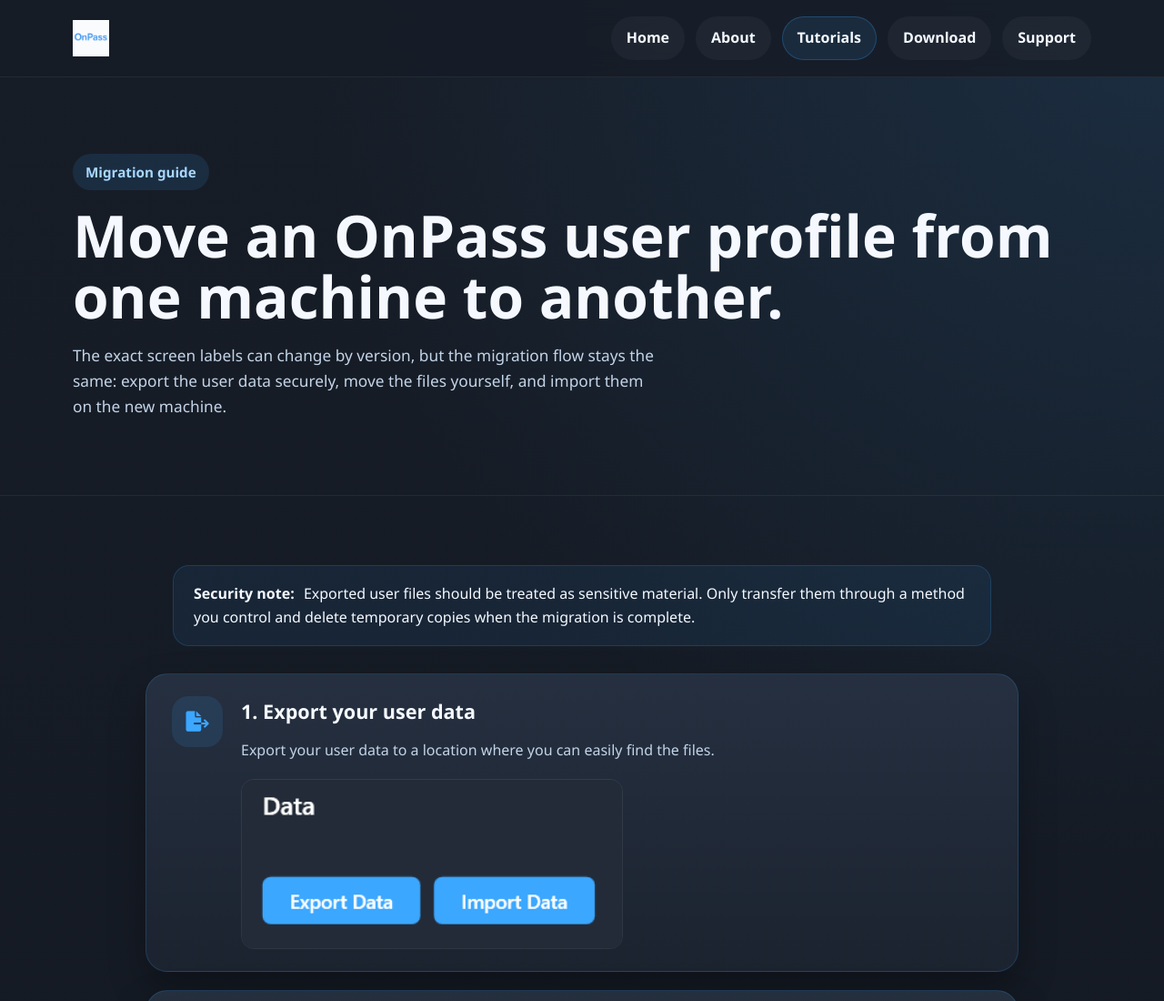
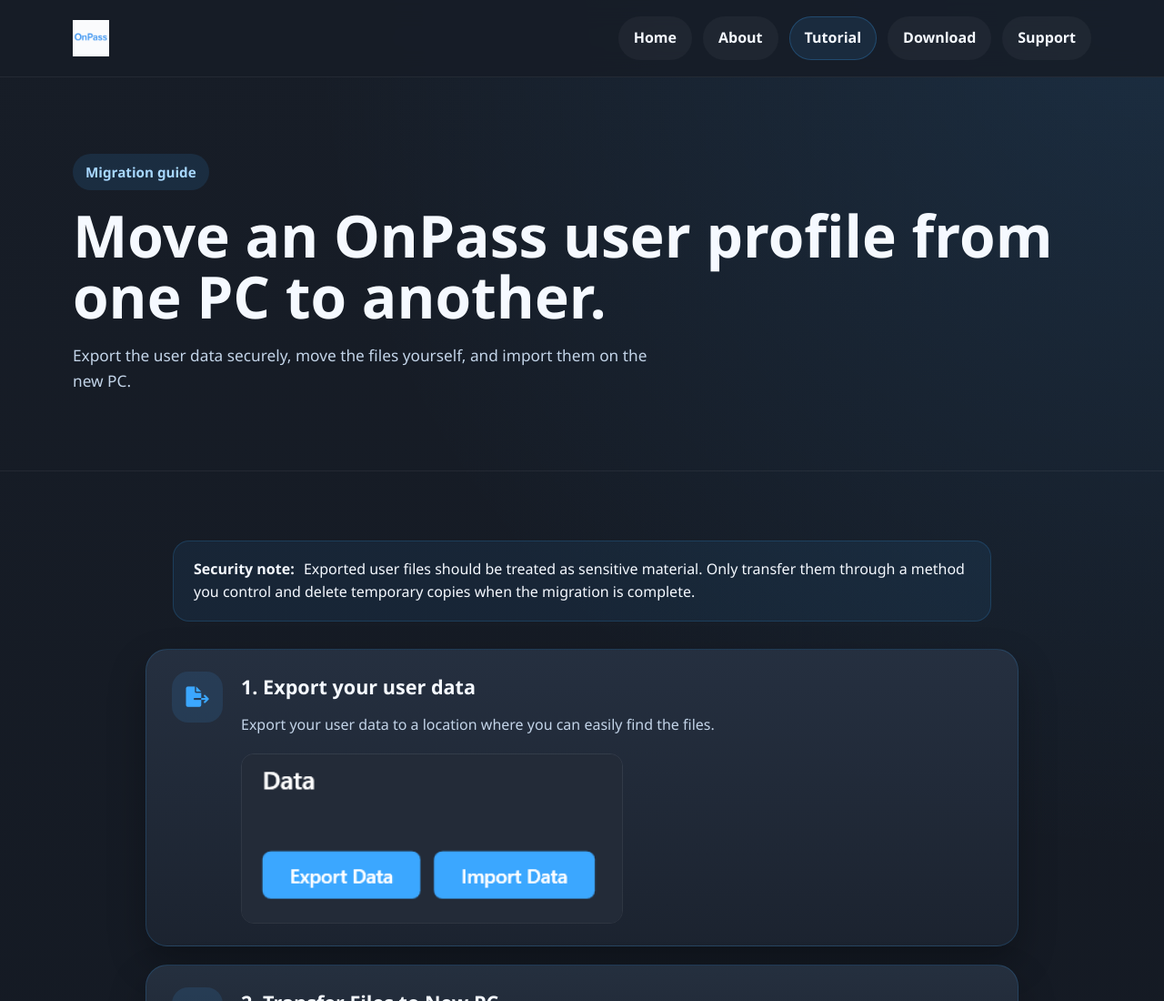
Before and after one commit to AL-KHATAB/OnPass-website, a plain HTML site: page export_user_tutorial.html in a window 1280 px wide. Shown: the top 1100 px of the page at 91% size. Drawn offline with Linux system fonts and the light colour scheme.

Commit message:
Rename tutorial navigation label

```diff
--- a/export_user_tutorial.html
+++ b/export_user_tutorial.html
@@ -18,7 +18,7 @@
                 <ul>
                     <li><a href="./index.html">Home</a></li>
                     <li><a href="./about.html">About</a></li>
-                    <li><a href="./export_user_tutorial.html" class="active">Tutorials</a></li>
+                    <li><a href="./export_user_tutorial.html" class="active">Tutorial</a></li>
                     <li><a href="./download.html">Download</a></li>
                     <li><a href="./support.html">Support</a></li>
                 </ul>
@@ -29,10 +29,9 @@
     <section class="page-hero">
         <div class="container">
             <span class="eyebrow">Migration guide</span>
-            <h1>Move an OnPass user profile from one machine to another.</h1>
+            <h1>Move an OnPass user profile from one PC to another.</h1>
             <p>
-                The exact screen labels can change by version, but the migration flow stays the same: export the user data securely,
-                move the files yourself, and import them on the new machine.
+                Export the user data securely, move the files yourself, and import them on the new PC.
             </p>
         </div>
     </section>
```
Also changed, not shown: about.html (+1 -1 lines), download.html (+1 -1 lines), privacy_policy.html (+1 -1 lines), support.html (+1 -1 lines).
